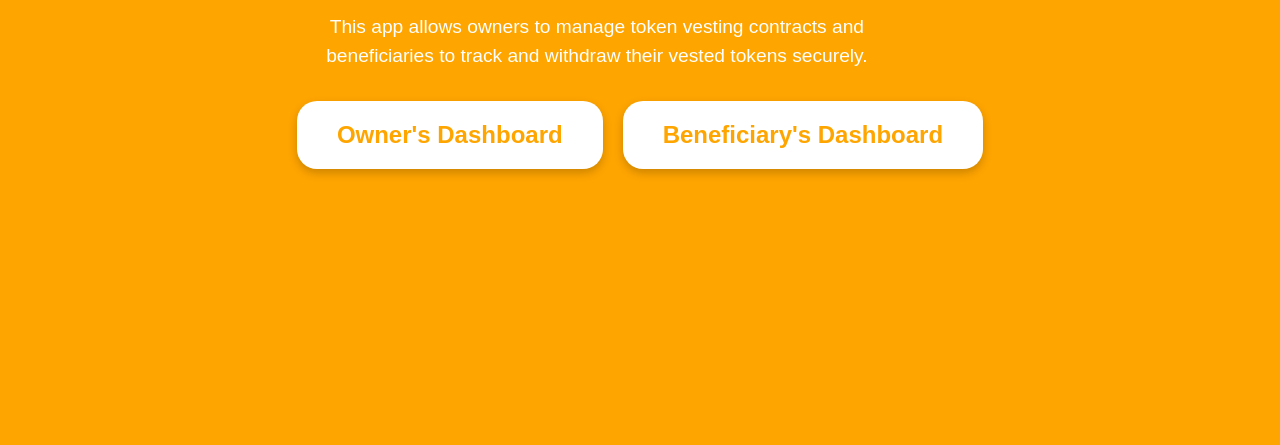
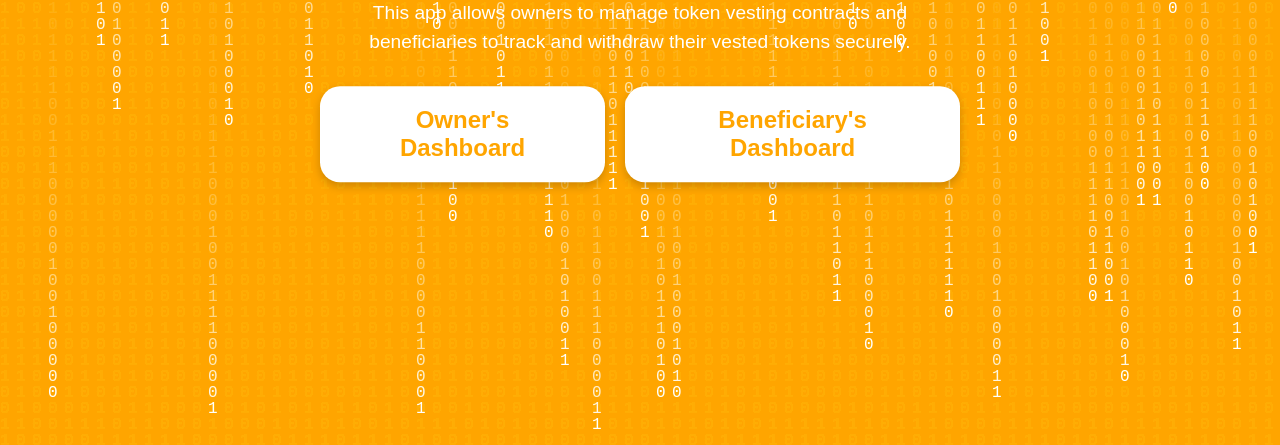
Before and after one commit to anurieli/Vesto, a website: page src/public/index.html in a window 1280 px wide. Shown: the part 355-800 px from the top of the page. Drawn offline with Linux system fonts and the light colour scheme.

Commit message:
landing: centered, nice buttons

```diff
--- a/src/public/css/styles.css
+++ b/src/public/css/styles.css
@@ -1,45 +1,49 @@
 /* General Styles */
 body {
-  font-family: Arial, sans-serif;
   margin: 0;
   padding: 0;
-  color: #333;
+  font-family: Arial, sans-serif;
+  overflow: hidden; /* Prevent scrolling */
 }
 
-.orange-bg {
+#matrix-canvas {
+  position: absolute;
+  top: 0;
+  left: 0;
+  width: 100%;
+  height: 100%;
+  z-index: -1; /* Behind all content */
   background-color: orange;
-  min-height: 100vh;
-  display: flex;
-  justify-content: center;
-  align-items: center;
-  padding: 20px;
-  box-sizing: border-box;
+}
+
+.center-container {
+  position: absolute;
+  top: 50%;
+  left: 50%;
+  transform: translate(-50%, -50%);
+  text-align: center;
+  color: white;
+  z-index: 1; /* Ensure content is above the canvas */
 }
 
 h1 {
-  text-align: center;
-  color: white;
+  font-size: 2.5rem;
   margin-bottom: 20px;
-  font-size: 2.5rem;
 }
 
 p.description-bubble {
-  text-align: center;
-  margin-bottom: 30px;
   font-size: 1.2rem;
-  color: white;
   max-width: 600px;
+  margin: 0 auto 30px auto;
   line-height: 1.5;
 }
 
-/* Button Container Styles */
 .button-container {
   display: flex;
   justify-content: center;
   gap: 20px;
 }
 
-/* Large Button Styles */
 .large-button {
   display: inline-block;
   background-color: white;
@@ -63,8 +67,3 @@ p.description-bubble {
   transform: scale(1);
   box-shadow: 0 2px 5px rgba(0, 0, 0, 0.2);
 }
-
-/* Center Container */
-.center-container {
-  text-align: center;
-}
--- a/src/public/index.html
+++ b/src/public/index.html
@@ -5,7 +5,8 @@
   <title>Vesting Wallet</title>
   <link rel="stylesheet" href="css/styles.css">
 </head>
-<body class="orange-bg">
+<body>
+  <canvas id="matrix-canvas"></canvas>
   <div class="center-container">
     <h1>Welcome to Vesting Wallet</h1>
     <p class="description-bubble">
@@ -16,5 +17,6 @@
       <a href="beneficiary.html" class="large-button">Beneficiary's Dashboard</a>
     </div>
   </div>
+  <script src="js/matrix.js"></script>
 </body>
 </html>
--- /dev/null
+++ b/src/public/js/matrix.js
@@ -0,0 +1,46 @@
+const canvas = document.getElementById('matrix-canvas');
+const ctx = canvas.getContext('2d');
+
+// Set canvas size to full window
+canvas.width = window.innerWidth;
+canvas.height = window.innerHeight;
+
+// Characters for the Matrix effect
+const chars = '01';
+const fontSize = 16;
+const columns = Math.floor(canvas.width / fontSize);
+
+// Create an array to store the y-coordinates for each column
+const drops = Array(columns).fill(1);
+
+function drawMatrix() {
+  // Orange background with slight transparency for trail effect
+  ctx.fillStyle = 'rgba(255, 165, 0, 0.1)';
+  ctx.fillRect(0, 0, canvas.width, canvas.height);
+
+  // Draw characters
+  ctx.fillStyle = 'white';
+  ctx.font = `${fontSize}px monospace`;
+
+  for (let i = 0; i < drops.length; i++) {
+    const text = chars[Math.floor(Math.random() * chars.length)];
+    ctx.fillText(text, i * fontSize, drops[i] * fontSize);
+
+    // Reset drop position randomly or move down
+    if (drops[i] * fontSize > canvas.height && Math.random() > 0.975) {
+      drops[i] = 0;
+    }
+    drops[i]++;
+  }
+}
+
+// Run the drawMatrix function at intervals
+setInterval(drawMatrix, 50);
+
+// Adjust canvas size dynamically on window resize
+window.addEventListener('resize', () => {
+  canvas.width = window.innerWidth;
+  canvas.height = window.innerHeight;
+  drops.length = Math.floor(canvas.width / fontSize);
+  drops.fill(1);
+});
```
